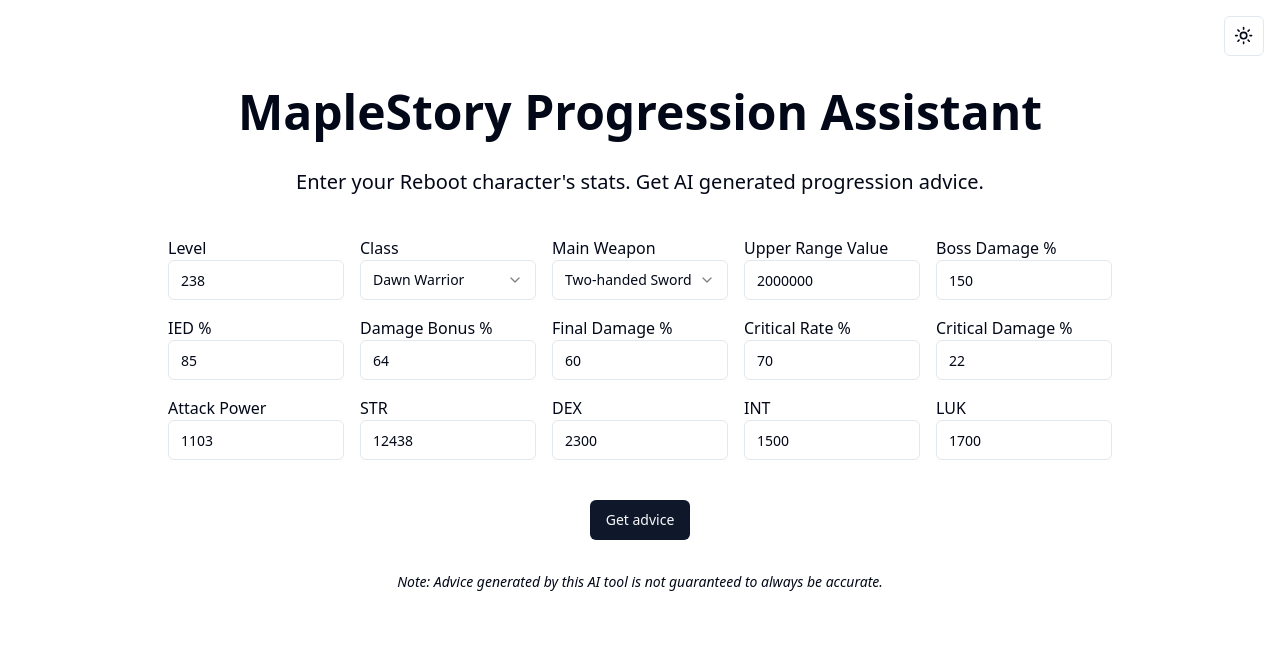
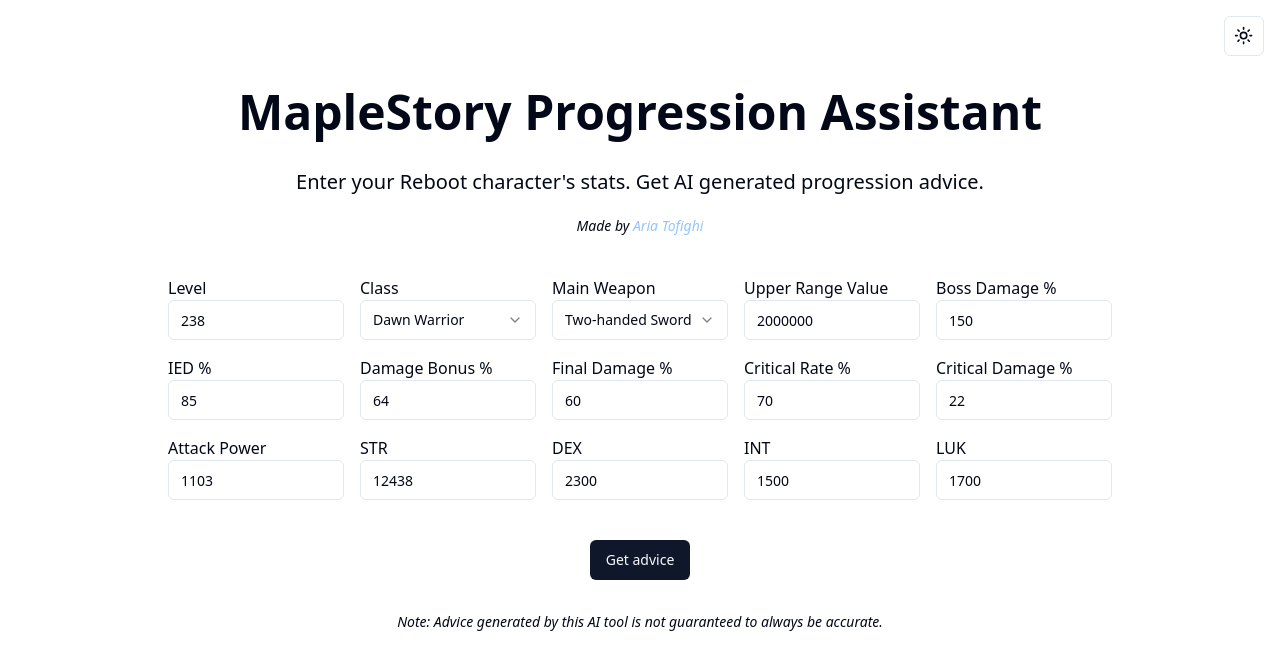
Before and after one commit to AriaTofighi/mapleassistant, a Next.js app: page / in a window 1280 px wide. Shown: the top 670 px of the page. Built offline with nearby package versions, Linux system fonts and the light colour scheme.

Commit message:
Added link to my GitHub

```diff
--- a/app/globals.css
+++ b/app/globals.css
@@ -75,7 +75,4 @@
   body {
     @apply bg-background text-foreground;
   }
-  a {
-    @apply underline;
-  }
 }
--- a/app/page.tsx
+++ b/app/page.tsx
@@ -206,10 +206,19 @@
         <h1 className="text-5xl font-bold text-center mb-8">
           MapleStory Progression Assistant
         </h1>
-        <h2 className="text-xl text-center mb-10">
+        <h2 className="text-xl text-center mb-5">
           Enter your Reboot character&apos;s stats. Get AI generated progression
           advice.
         </h2>
+        <i className="text-sm text-center mb-10">
+          Made by{" "}
+          <a
+            href="https://github.com/AriaTofighi"
+            className="text-blue-300 hover:underline"
+          >
+            Aria Tofighi
+          </a>
+        </i>
 
         <form>
           <div className="flex flex-wrap gap-4 mb-10 justify-center [&>*]:w-44">
```
